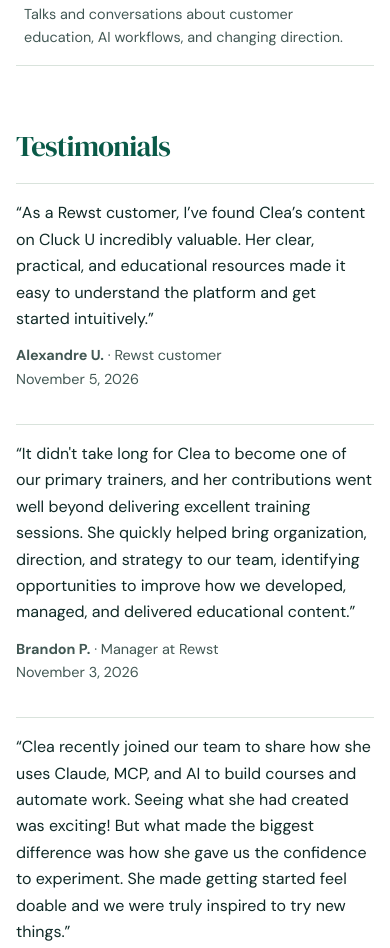
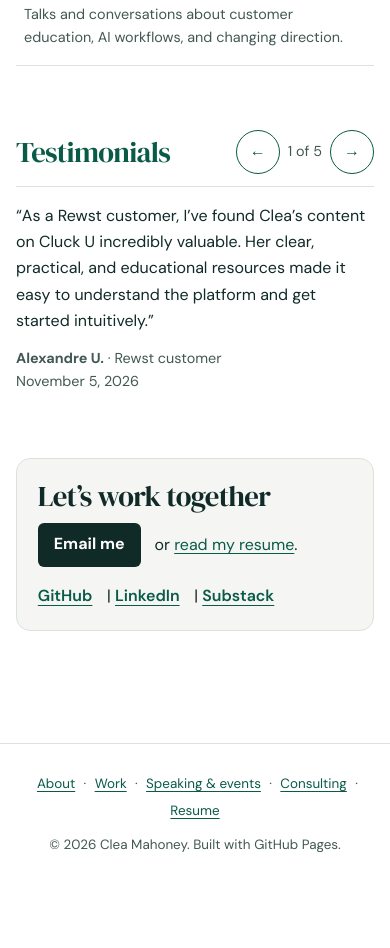
Before and after one commit to clea-mahoney/clea-portfolio, a plain HTML site: page index.html in a window 390 px wide. Shown: the part 1111-2059 px from the top of the page. After the commit the page ends 2000 px from the top, so only its background shows below. Drawn offline with Linux system fonts and the light colour scheme.

Commit message:
Show homepage testimonials one at a time

```diff
--- a/index.html
+++ b/index.html
@@ -9,7 +9,7 @@
   <link rel="preconnect" href="https://fonts.googleapis.com">
   <link rel="preconnect" href="https://fonts.gstatic.com" crossorigin>
   <link href="https://fonts.googleapis.com/css2?family=DM+Sans:wght@400;500;600;700&family=DM+Serif+Display&display=swap" rel="stylesheet">
-  <link rel="stylesheet" href="styles.css?v=testimonials-20261125">
+  <link rel="stylesheet" href="styles.css?v=testimonial-carousel-1">
 </head>
 <body>
   <header class="site-header">
@@ -41,8 +41,15 @@
       <a class="section-link" href="speaking.html" target="_blank" rel="noopener"><h2>Speaking &amp; events <span aria-hidden="true">→</span></h2><p>Talks and conversations about customer education, AI workflows, and changing direction.</p></a>
     </nav>
     <section id="testimonials" aria-labelledby="testimonials-title">
-      <h2 id="testimonials-title">Testimonials</h2>
-      <div class="testimonials-list">
+      <div class="testimonial-header">
+        <h2 id="testimonials-title">Testimonials</h2>
+        <div class="testimonial-controls" hidden>
+          <button type="button" aria-label="Previous testimonial" aria-controls="testimonial-quotes">←</button>
+          <span role="status" aria-live="polite" aria-atomic="true"></span>
+          <button type="button" aria-label="Next testimonial" aria-controls="testimonial-quotes">→</button>
+        </div>
+      </div>
+      <div class="testimonials-list" id="testimonial-quotes">
         <figure>
           <blockquote><p>“As a Rewst customer, I’ve found Clea’s content on Cluck U incredibly valuable. Her clear, practical, and educational resources made it easy to understand the platform and get started intuitively.”</p></blockquote>
           <figcaption><strong>Alexandre U.</strong> · Rewst customer<br><time datetime="2026-11-05">November 5, 2026</time></figcaption>
@@ -72,5 +79,46 @@
     </section>
   </main>
   <footer class="page-footer"><p><a href="./" target="_blank" rel="noopener">About</a> · <a href="work-samples.html" target="_blank" rel="noopener">Work</a> · <a href="speaking.html" target="_blank" rel="noopener">Speaking &amp; events</a> · <a href="consulting.html" target="_blank" rel="noopener">Consulting</a> · <a href="resume.html" target="_blank" rel="noopener">Resume</a></p>&copy; 2026 Clea Mahoney. Built with GitHub Pages.</footer>
+  <script>
+    (() => {
+      const section = document.querySelector('#testimonials');
+      const controls = section.querySelector('.testimonial-controls');
+      const [previous, next] = controls.querySelectorAll('button');
+      const position = controls.querySelector('[role="status"]');
+      const track = section.querySelector('.testimonials-list');
+      const quotes = Array.from(track.querySelectorAll('figure'));
+      let current = 0;
+      let startTouch;
+
+      function show(index) {
+        current = (index + quotes.length) % quotes.length;
+        quotes.forEach((quote, i) => { quote.hidden = i !== current; });
+        position.textContent = (current + 1) + ' of ' + quotes.length;
+      }
+
+      previous.addEventListener('click', () => show(current - 1));
+      next.addEventListener('click', () => show(current + 1));
+      controls.addEventListener('keydown', event => {
+        if (event.key !== 'ArrowLeft' && event.key !== 'ArrowRight') return;
+        event.preventDefault();
+        show(current + (event.key === 'ArrowLeft' ? -1 : 1));
+      });
+      track.addEventListener('touchstart', event => {
+        startTouch = event.touches.length === 1 ? event.touches[0] : null;
+      }, { passive: true });
+      track.addEventListener('touchcancel', () => { startTouch = null; });
+      track.addEventListener('touchend', event => {
+        if (!startTouch) return;
+        const end = event.changedTouches[0];
+        const dx = end.clientX - startTouch.clientX;
+        const dy = end.clientY - startTouch.clientY;
+        startTouch = null;
+        if (Math.abs(dx) > 48 && Math.abs(dx) > 1.5 * Math.abs(dy)) show(current + (dx < 0 ? 1 : -1));
+      }, { passive: true });
+
+      show(0);
+      controls.hidden = false;
+    })();
+  </script>
 </body>
 </html>
--- a/styles.css
+++ b/styles.css
@@ -273,10 +273,42 @@ p {
   font-size: 0.94rem;
 }
 
-.testimonials-list {
-  display: grid;
-  grid-template-columns: repeat(auto-fit, minmax(min(100%, 26rem), 1fr));
-  gap: 2rem clamp(2rem, 5vw, 4rem);
+#testimonials { max-width: 76ch; }
+
+.testimonial-header,
+.testimonial-controls:not([hidden]) {
+  display: flex;
+  align-items: center;
+  gap: .5rem;
+}
+
+.testimonial-header {
+  flex-wrap: wrap;
+  justify-content: space-between;
+  margin-bottom: .75rem;
+}
+
+.testimonial-header h2 { margin: 0; }
+
+.testimonial-controls button {
+  width: 44px;
+  height: 44px;
+  background: var(--white);
+  border: 1px solid var(--lagoon);
+  border-radius: 50%;
+  color: var(--lagoon);
+  font: inherit;
+  cursor: pointer;
+}
+
+.testimonial-controls button:hover { background: var(--mint-mist); }
+.testimonial-controls button:focus-visible { outline: 3px solid var(--rosewood); outline-offset: 2px; }
+.testimonial-controls [role="status"] { color: var(--slate); font-size: .9rem; font-variant-numeric: tabular-nums; }
+.testimonials-list { touch-action: pan-y pinch-zoom; }
+
+@media print {
+  .testimonial-controls:not([hidden]) { display: none; }
+  .testimonials-list figure[hidden] { display: block; }
 }
 
 .testimonials-list figure {
```
